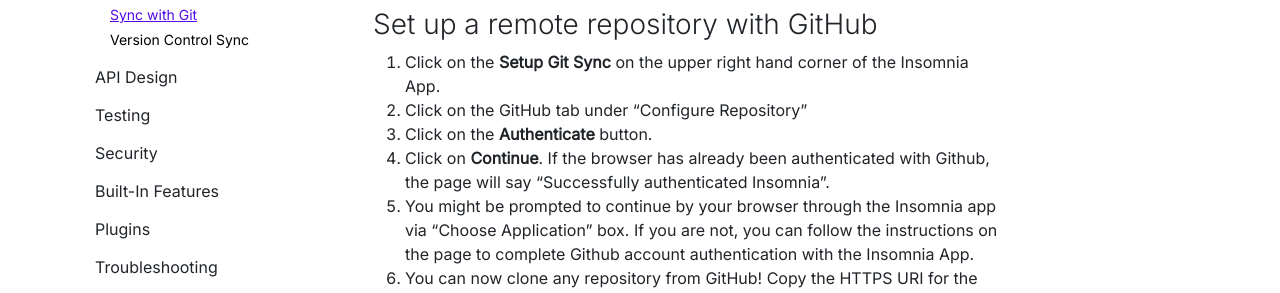
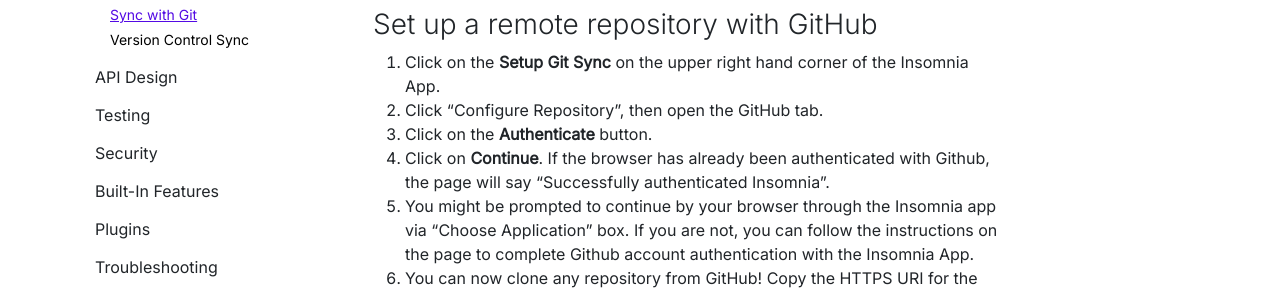
Before and after one commit to Kong/insomnia-docs, a Jekyll site: the page built from docs/insomnia/git-sync.md, in a window 1280 px wide and 900 px high, scrolled down 1655 px. Shown: the part 160-453 px from the top of the window. Built offline with Jekyll 4.4.1, drawn with Linux system fonts in a browser that asks for light colours; comment, search, counter and statistics services are not loaded.

Commit message:
Update docs/insomnia/git-sync.md
Co-authored-by: lena-larionova <54370747+lena-larionova@users.noreply.github.com>

```diff
--- a/docs/insomnia/git-sync.md
+++ b/docs/insomnia/git-sync.md
@@ -37,7 +37,7 @@
 ### Set up a remote repository with GitHub
 
 1. Click on the **Setup Git Sync** on the upper right hand corner of the Insomnia App.
-2. Click on the GitHub tab under "Configure Repository"
+2. Click "Configure Repository", then open the GitHub tab.
 3. Click on the **Authenticate** button.
 4. Click on **Continue**. If the browser has already been authenticated with Github, the page will say "Successfully authenticated Insomnia".
 5.  You might be prompted to continue by your browser through the Insomnia app via  "Choose Application" box.  If you are not, you can follow the instructions on the page to complete Github account authentication with the Insomnia App.
```
